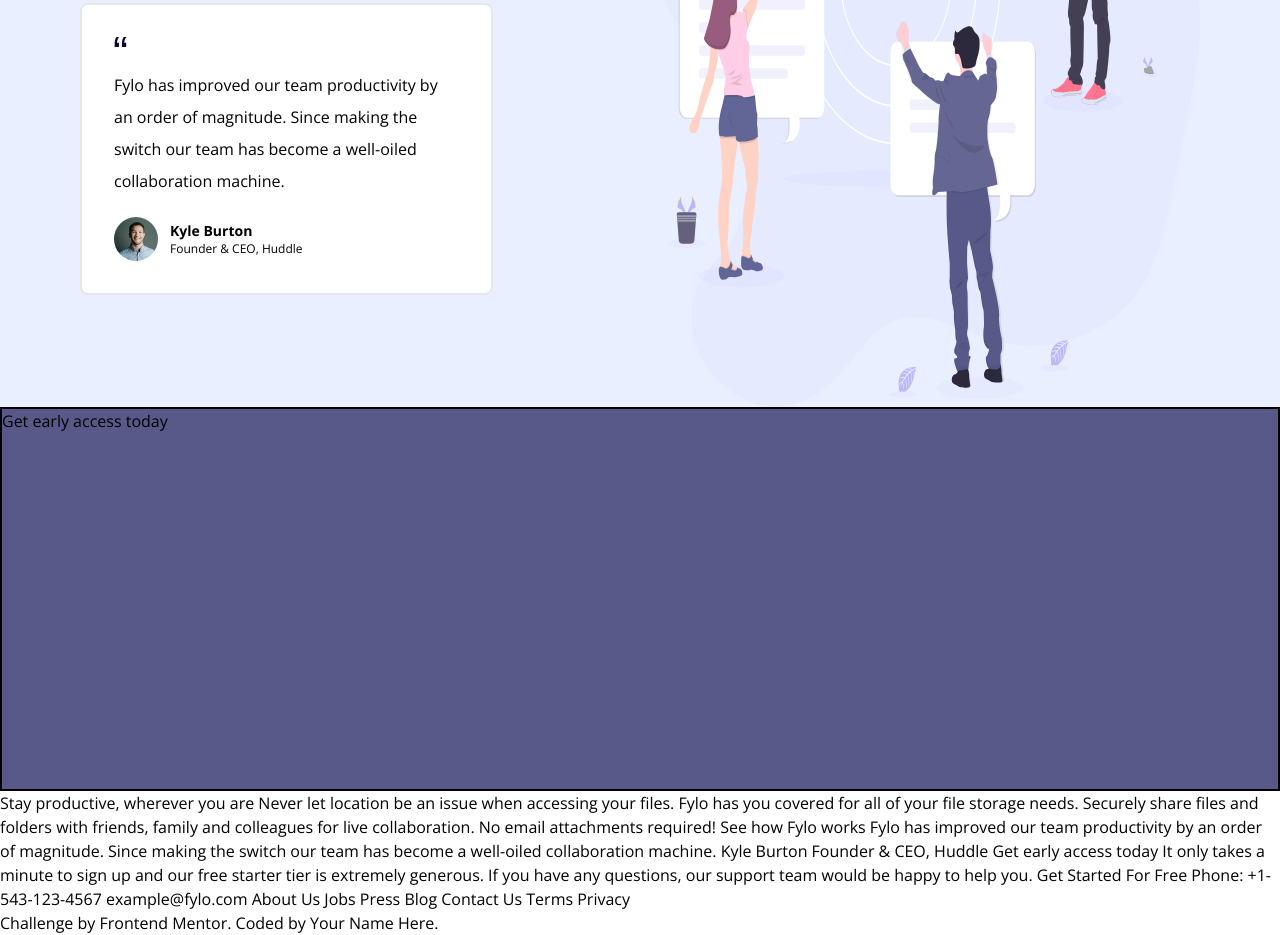
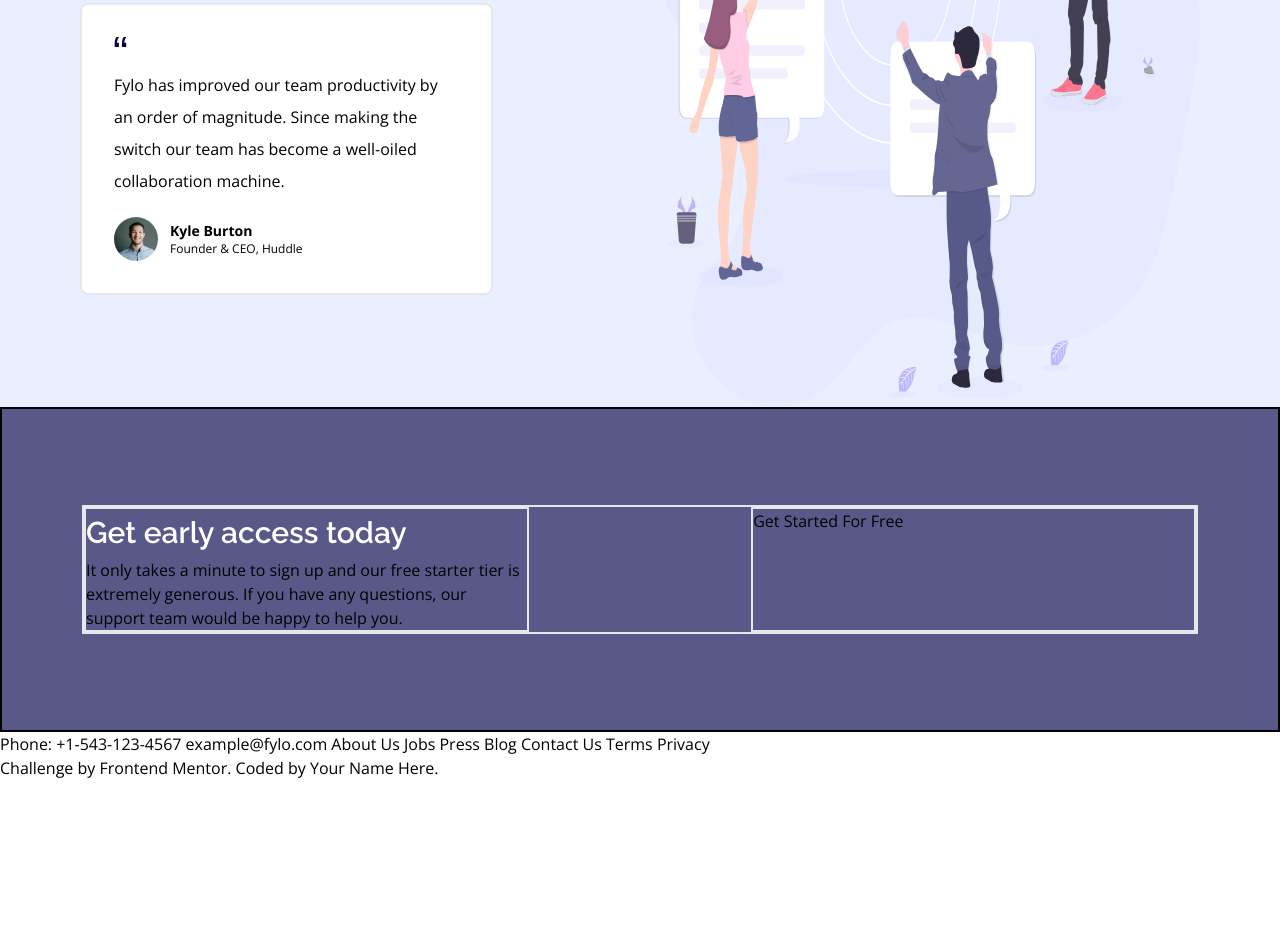
Before and after one commit to ShreeraamGit/fylo-landing-page-with-two-column-layout-master, a plain HTML site: page index.html in a window 1280 px wide. Shown: the part 957-1892 px from the top of the page. After the commit the page ends 1737 px from the top, so only its background shows below. Drawn offline with nearby package versions, Linux system fonts and the light colour scheme.

Commit message:
addede subsciprtion section

```diff
--- a/index.html
+++ b/index.html
@@ -92,16 +92,21 @@
                 </div>
             </div>
         </section>
-        <section id="subscribe" class="w-full border-2 border-black h-96 bg-desaturated-blue">
-            <h1>Get early access today</h1>
+        <section id="subscribe" class="w-full h-auto border-2 border-black bg-desaturated-blue">
+            <div id="subscription-content" class="flex flex-row justify-between my-24 border-2 mx-7 lg:mx-20">
+                <div id="subcription-content-1" class="w-2/5 border-2">
+                    <h1 class="text-2xl font-semibold leading-normal text-white font-heading lg:text-3xl lg:leading-relaxed">Get early access today</h1>
+                    <p>It only takes a minute to sign up and our free starter tier is extremely generous. If you have any questions, our support team would be happy to help you.</p>
+                </div>
+                <div id="subscription-content-2" class="w-2/5 border-2">
+                    <h1>Get Started For Free</h1>
+                </div>
+            </div>
         </section>
     </main>
 
 
-    Stay productive, wherever you are Never let location be an issue when accessing your files. Fylo has you covered for all of your file storage needs. Securely share files and folders with friends, family and colleagues for live collaboration. No email
-    attachments required! See how Fylo works Fylo has improved our team productivity by an order of magnitude. Since making the switch our team has become a well-oiled collaboration machine. Kyle Burton Founder & CEO, Huddle Get early access today It
-    only takes a minute to sign up and our free starter tier is extremely generous. If you have any questions, our support team would be happy to help you. Get Started For Free Phone: +1-543-123-4567 example@fylo.com About Us Jobs Press Blog Contact Us
-    Terms Privacy
+    Phone: +1-543-123-4567 example@fylo.com About Us Jobs Press Blog Contact Us Terms Privacy
 
     <footer>
         <p class="attribution">
```
Also changed, not shown: app.css.
